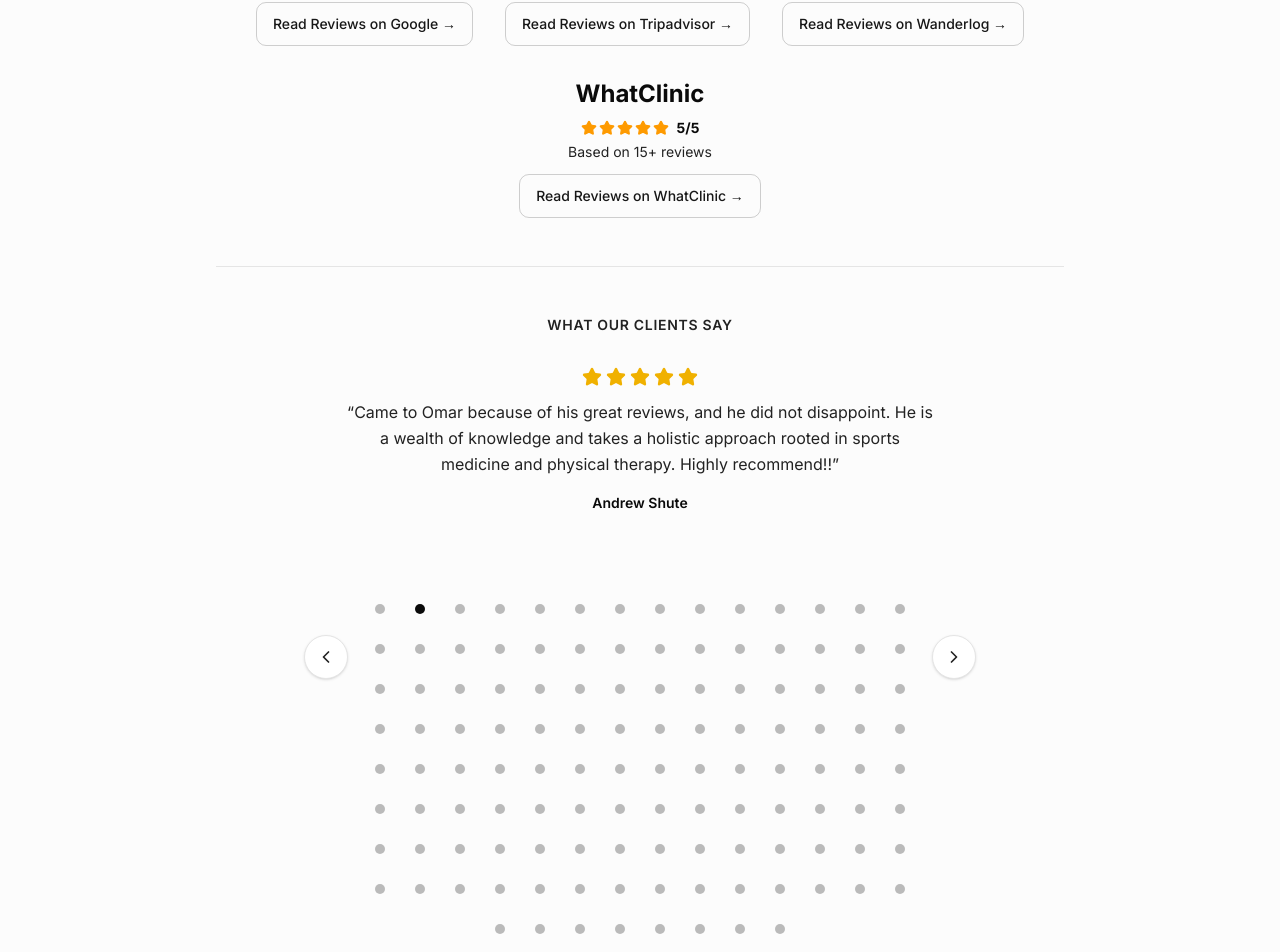
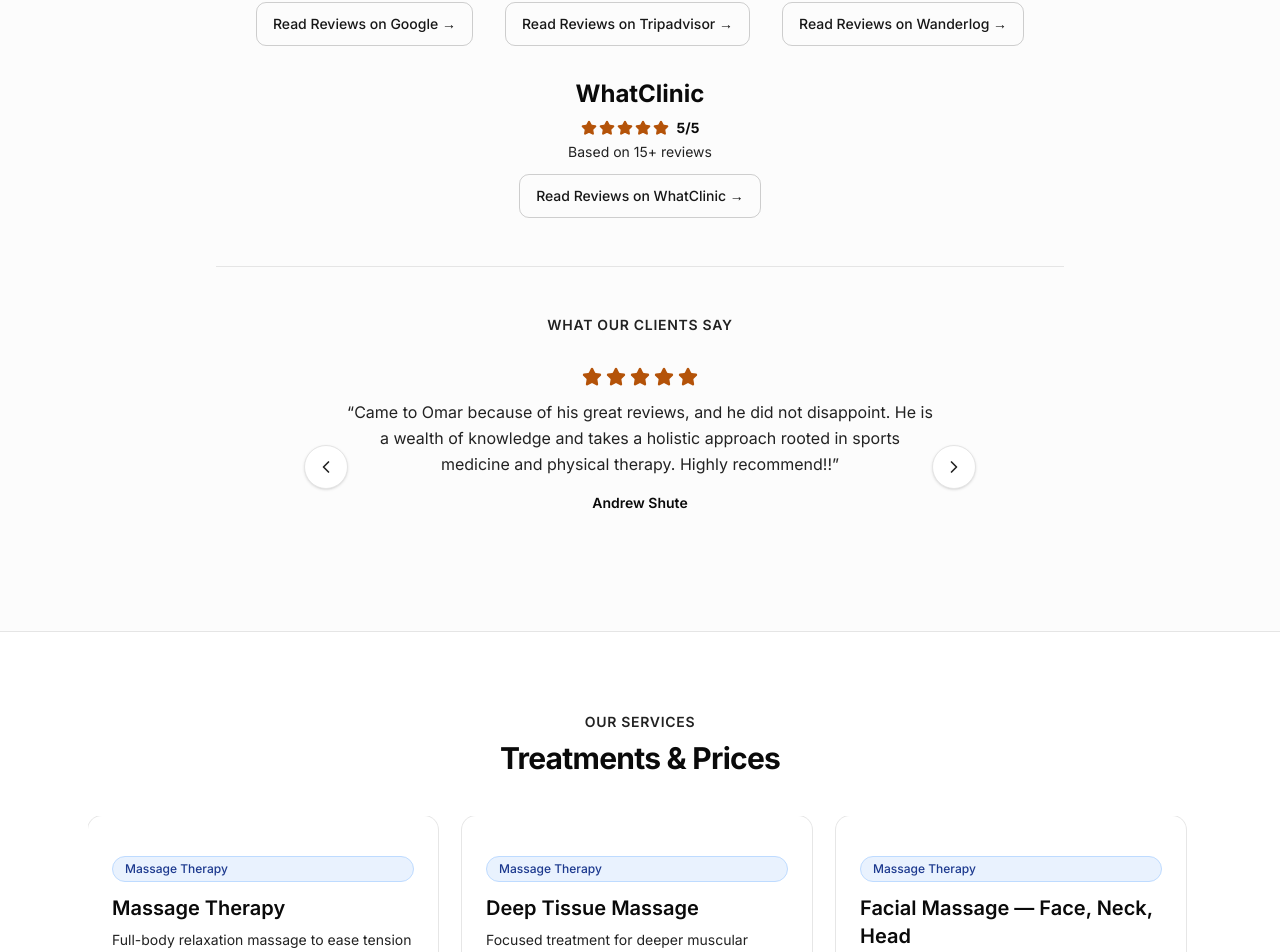
Before and after one commit to abdullah-hamada7/gz_zone, a Next.js app: page / in a window 1280 px wide. Shown: the part 1120-2072 px from the top of the page. Built offline with nearby package versions, Linux system fonts and the light colour scheme.

Commit message:
feat: remove "use client" directive from multiple components and update star color scheme

```diff
--- a/src/components/public/final-cta.tsx
+++ b/src/components/public/final-cta.tsx
@@ -1,5 +1,3 @@
-"use client";
-
 import { WhatsAppButton } from "./cta-button";
 
 export function FinalCTA() {
--- a/src/components/public/mobile-sticky-cta.tsx
+++ b/src/components/public/mobile-sticky-cta.tsx
@@ -1,5 +1,3 @@
-"use client";
-
 import { WhatsAppButton } from "./cta-button";
 
 export function MobileStickyCTA() {
--- a/src/components/public/reputation-section.tsx
+++ b/src/components/public/reputation-section.tsx
@@ -38,7 +38,7 @@ export function ReputationSection({
                   {Array.from({ length: 5 }).map((_, i) => (
                     <Star
                       key={i}
-                      className="size-4 fill-amber-500 text-amber-500"
+                      className="size-4 fill-[#B45309] text-[#B45309]"
                     />
                   ))}
                 </div>
--- a/src/components/public/review-carousel.tsx
+++ b/src/components/public/review-carousel.tsx
@@ -31,7 +31,7 @@ export function ReviewCarousel({ reviews }: { reviews: Review[] }) {
       <div className="min-h-[200px] text-center">
         <div className="mb-3 flex justify-center gap-1">
           {Array.from({ length: r.rating }).map((_, i) => (
-            <Star key={i} className="size-5 fill-yellow-500 text-yellow-500" />
+            <Star key={i} className="size-5 fill-[#B45309] text-[#B45309]" />
           ))}
         </div>
         <p className="text-base leading-relaxed text-muted-foreground">
@@ -55,22 +55,7 @@ export function ReviewCarousel({ reviews }: { reviews: Review[] }) {
         <ChevronRight className="size-5" />
       </button>
 
-      <div className="mt-6 flex flex-wrap justify-center gap-1">
-        {reviews.map((_, i) => (
-          <button
-            key={i}
-            onClick={() => setCurrent(i)}
-            className="flex min-h-[36px] min-w-[36px] items-center justify-center p-2 cursor-pointer"
-            aria-label={`Go to review ${i + 1}`}
-          >
-            <span
-              className={`size-2.5 rounded-full transition-colors ${
-                i === current ? "bg-foreground" : "bg-muted-foreground/30"
-              }`}
-            />
-          </button>
-        ))}
-      </div>
+
     </div>
   );
 }
--- a/src/components/public/reviews-section.tsx
+++ b/src/components/public/reviews-section.tsx
@@ -1,5 +1,3 @@
-"use client";
-
 import { Star } from "lucide-react";
 import { Card, CardContent } from "@/components/ui/card";
 
@@ -29,7 +27,7 @@ export function ReviewsSection({ reviews }: { reviews: Review[] }) {
                   {Array.from({ length: r.rating }).map((_, j) => (
                     <Star
                       key={j}
-                      className="size-4 fill-yellow-500 text-yellow-500"
+                      className="size-4 fill-[#B45309] text-[#B45309]"
                     />
                   ))}
                 </div>
```
